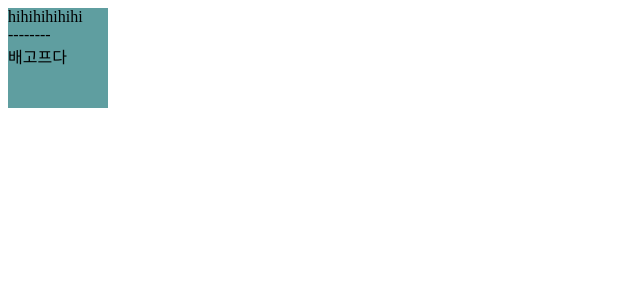
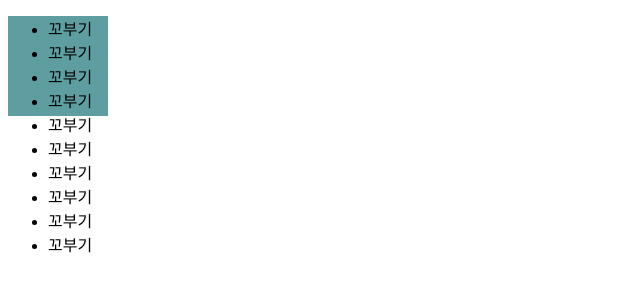
Before and after one commit to EEsoyoung/dom, a website: page index.html in a window 1280 px wide. Shown: the whole page, without its empty margins (0-640 px from the left). Drawn offline with Linux system fonts and the light colour scheme.

Commit message:
태그만들기 함수

```diff
--- a/index.html
+++ b/index.html
@@ -24,17 +24,34 @@
 
     console.dir(root.style);
 
-    function soyoung(tagName,textContent){
-      return `<${tagName}>${textContent}</${tagName}>`
-    };
+  const dom = [];
+  // dom.push(`<div id ="test-1">아구몬</div>`)
+  // dom.push(`<div id ="test-2">디지몬</div>`)
+  // dom.push(`<div id ="test-3">포켓몬</div>`)
+  // dom.push(`<div id ="test-4">꼬부기</div>`)
+  // dom.push(`<div id ="test-5">라이츄</div>`)
 
-    let test = soyoung("section","hihihihihihi") +soyoung("article","--------")+ soyoung("nav","배고프다");
-    console.log(test)
+  // function makeTag (tagname,makeCount,attri,attriValue,textNode){
+  // for(let i = 0; i < makeCount; i++){
+  //   dom.push(`<${tagname} ${attri}="${attriValue}-${i+1}">${textNode}</${tagname}>`)
+  // }
+  // }
 
-    console.log(typeof(soyoung()))
+function makeTag (parentTag,tagName,makeCount,attri,attriValue,textNode){
+  dom.unshift(`<${parentTag}>`);
+  dom.push(`</${parentTag}>`);
+  for(let i = 0; i < makeCount; i++){
+    dom.splice(1,0,`<${tagName} ${attri}="${attriValue}-${i+1}">${textNode}</${tagName}>`)
+  }
+}
 
 
-    root.innerHTML = test;
+  // dom.unshift('<ul>');
+  // dom.push('</ul>');
+  console.log(dom.join(''))
+makeTag("ul","li",10,"id","test","꼬부기")
+
+  root.innerHTML = dom.join('');
   </script>
 </body>
 </html>
```
